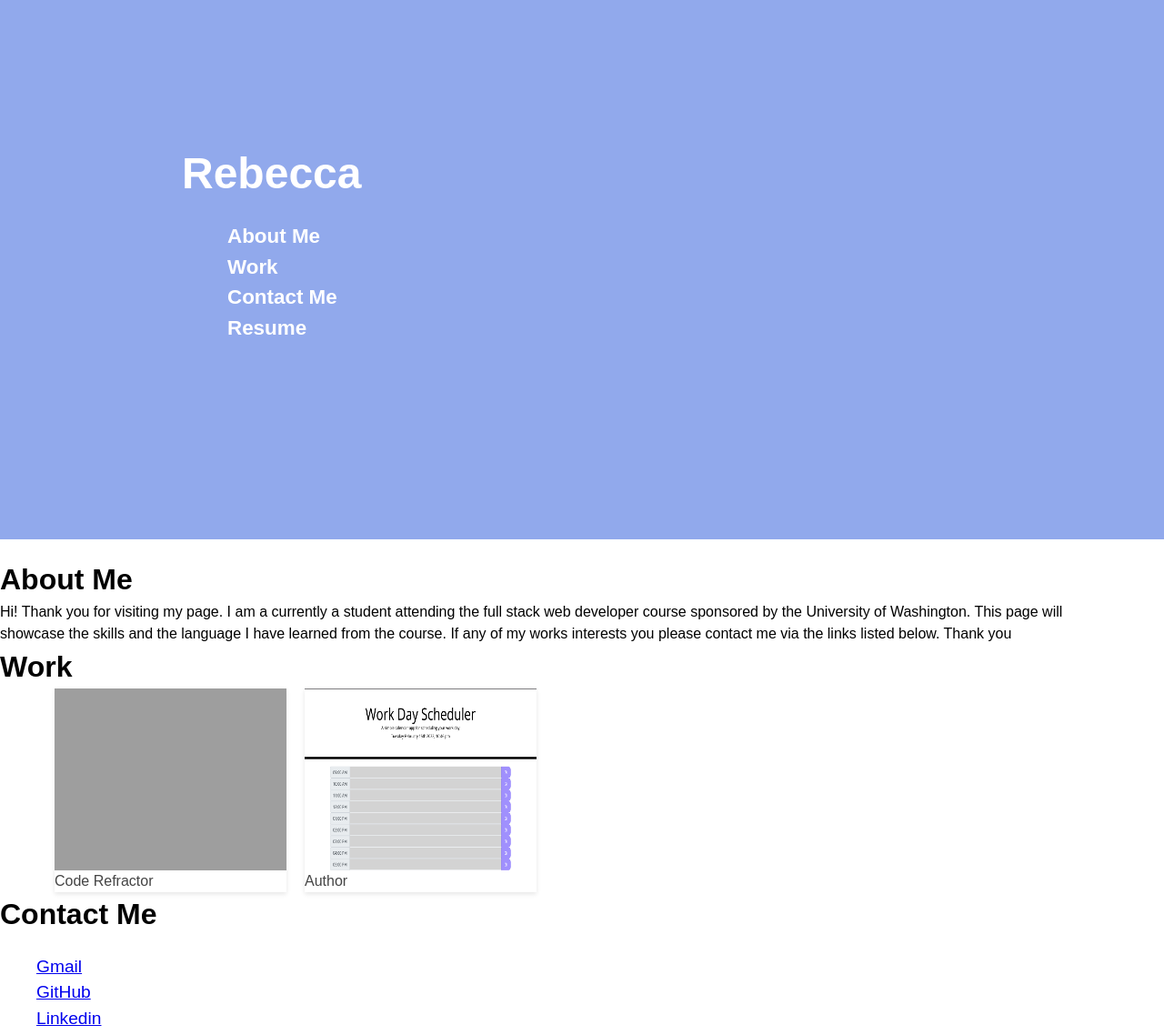
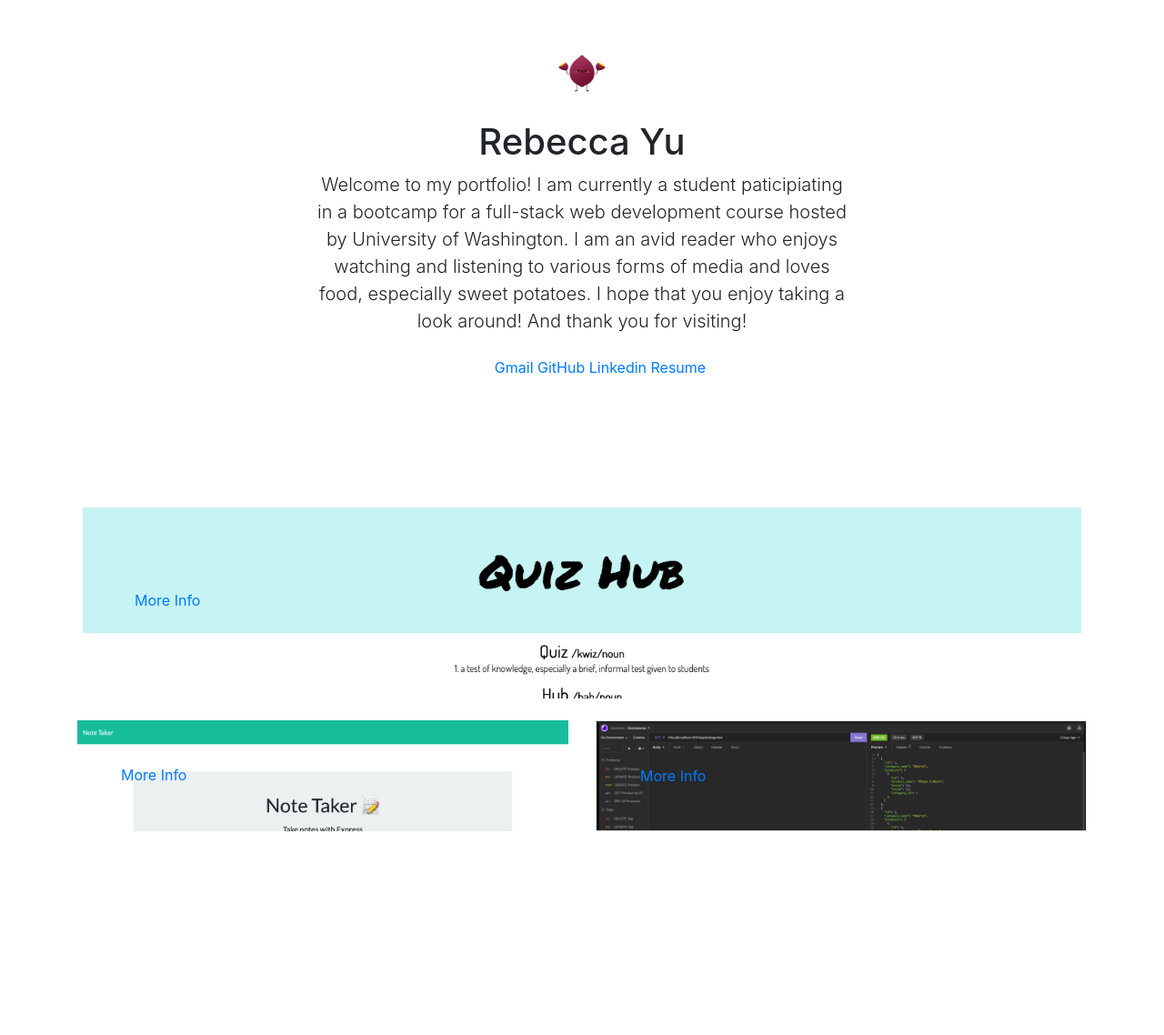
Before and after one commit to becca6758/Portfolio, a plain HTML site: page index.html in a window 1280 px wide. Shown: the part 45-1183 px from the top of the page at 91% size. After the commit the page ends 983 px from the top, so only its background shows below. Drawn offline with nearby package versions, Linux system fonts and the light colour scheme; grey boxes are pictures that could not be loaded.

Commit message:
commiting updates and changes for submission

```diff
--- a/assets/reset.css
+++ /dev/null
@@ -1,65 +0,0 @@
-*,
-*::before,
-*::after {
-  box-sizing: border-box;
-}
-
-body,
-h1,
-h2,
-h3,
-h4,
-p,
-figure,
-blockquote,
-dl,
-dd {
-  margin: 0;
-}
-
-ul {
-  list-style: none;
-}
-
-html:focus-within {
-  scroll-behavior: smooth;
-}
-
-body {
-  min-height: 100vh;
-  text-rendering: optimizeSpeed;
-  line-height: 1.5;
-  font-size: 16px;
-}
-
-a:not([class]) {
-  text-decoration-skip-ink: auto;
-}
-
-img,
-picture {
-  max-width: 100%;
-  display: block;
-}
-
-input,
-button,
-textarea,
-select {
-  font: inherit;
-}
-
-@media (prefers-reduced-motion: reduce) {
-  html:focus-within {
-   scroll-behavior: auto;
-  }
-
-  *,
-  *::before,
-  *::after {
-    animation-duration: 0.01ms !important;
-    animation-iteration-count: 1 !important;
-    transition-duration: 0.01ms !important;
-    scroll-behavior: auto !important;
-  }
-}
--- a/assets/style.css
+++ b/assets/style.css
@@ -1,117 +1,26 @@
-*{
-  font-family: Arial, Helvetica, sans-serif;
-}
-main {
-  display: flex;
-  height: 100vh;
+ul {
+  list-style-type: none;
 }
 
-.jumbotron {
-  background-color: rgb(145, 169, 236);
-  color: white;
-  padding: 200px;
-  margin-bottom: 20px;
+li {
+  display: inline;
 }
 
-h1 {
-  font-size: 3em;
+.jumbo-1 {
+  background-image: url("../assets/quiz-hub.png");
+  background-size: cover;
 }
 
-nav ul {
-  align-content: center;
-  justify-content: space-between;
+.jumbo-2 {
+  background-image: url("../assets/note-taker.png");
+  background-size: cover;
 }
 
-nav a {
-  color: #ffffff;
-  font-weight: bold;
-  text-decoration: none;
-  font-size: 1.4em;
-  padding: 5px 10px;
+.jumbo-3{
+  background-image: url("../assets/ecommerce\ pic.png");
+  background-size: cover;
 }
 
-nav a:hover {
-  color: rgb(214, 213, 189);
+@media (min-width: 992px) {
+  .rounded-lg-3 { border-radius: .3rem; }
 }
-
-#profile {
-  height: 100px;
-  background-image: url("https://cdn.webdesigntips.blog/wp-content/uploads/2020/12/How-to-Create-a-Mouse-Icon.png");
-}
-
-main{
-  align-content: center;
-}
-
-.heading {
-  left: 50px;
-  font-size: 2em;
-}
-
-
-.band {
-  width: 90%;
-  max-width: 1240px;
-  margin: 0 auto;
-
-  display: grid;
-
-  grid-template-columns: 1fr;
-  grid-template-rows: auto;
-  grid-gap: 20px;
-}
-
-.card {
-  background: white;
-  text-decoration: none;
-  color: #444;
-  box-shadow: 0 2px 5px rgba(0,0,0,0.1);
-  display: flex;
-  flex-direction: column;
-  min-height: 100%;
-}
-
-.work {
-  width: 100%;
-}
-
-.contact {
-  font-size: 1.2em;
-}
-
-.project {
-  border-style: double;
-  border-color: rgb(94, 157, 216);
-}
-
-
-@media screen and (max-width: 500px) {
-  .container{
-    flex-direction: column;
-    align-items: center;
-  }
-  .stuff {
-    margin-left: 0px;
-    padding: 10px;
-  }
-
-  .project {
-    max-width: 80%;
-  }
-
-  .band {
-    grid-template-columns: 1fr 1fr;
-  }
-
-}
-
-
-@media screen and (min-width: 800px) {
-
-  main {
-    max-width: 1200px;
-  }
-  .band {
-    grid-template-columns: 1fr 1fr 1fr 1fr;
-  }
-}
--- a/index.html
+++ b/index.html
@@ -5,11 +5,62 @@
     <meta http-equiv="X-UA-Compatible" content="IE=chrome">
     <meta name="viewport" content="width=device-width, initial-scale=1.0">
     <title>Portflio</title>
-    <link rel="stylesheet" href="./assets/reset.css" />
-    <link rel="stylesheet" href="./assets/style.css" />
-</head>
+    <link rel="stylesheet" href="https://cdn.jsdelivr.net/npm/bootstrap@4.6.1/dist/css/bootstrap.min.css" integrity="sha384-zCbKRCUGaJDkqS1kPbPd7TveP5iyJE0EjAuZQTgFLD2ylzuqKfdKlfG/eSrtxUkn" crossorigin="anonymous">
+    <link rel="stylesheet" href="./assets/style.css">
+  </head>
 <body>
-    <div class = "jumbotron">
+
+  <main>
+
+    <div class="px-4 py-5 my-5 text-center">
+      <img class="d-block mx-auto mb-4" src="../Portfolio/assets/sweet-potato.jpeg" alt="" width="72" height="57">
+      <h1 class="display-5 fw-bold">Rebecca Yu</h1>
+      <div class="col-lg-6 mx-auto">
+        <p class="lead mb-4">Welcome to my portfolio! I am currently a student paticipiating in a bootcamp for a full-stack web development course hosted by University of Washington. I am an avid reader who enjoys watching and listening to various forms of media and loves food, especially sweet potatoes. I hope that you enjoy taking a look around! And thank you for visiting! </p>
+        <div class="d-grid gap-2 d-sm-flex justify-content-sm-center">
+          <ul class="contact">
+            <li>
+              <a href="mailto:ugsung8970@gmail.com">Gmail</a>
+            </li>
+            <li>
+              <a href="https://github.com/becca6758">GitHub</a>
+            </li>
+            <li>
+              <a href="www.linkedin.com/in/rebecca-yu-798249117">Linkedin</a>
+            </li>
+            <li><a href="./assets/Resume.gdoc">Resume</a></li>
+        </ul>
+        </div>
+      </div>
+    </div>
+
+    <div class="container py-4">
+
+      <a href="https://quiz-hub-2022.herokuapp.com/">
+        <div class="jumbo-1 p-5 mb-4 bg-light rounded-3">
+          <div class="container-fluid py-5">
+            <a href="https://github.com/becca6758/quiz-hub/blob/57fbfdbe2403d6df66e03ea3a343421ea39bd5d3/README.md">More Info</a>
+          </div>
+        </div>
+      </a>
+
+      <div class="row align-items-md-stretch">
+        <div class="col-md-6">
+          <div class=" jumbo-2 h-100 p-5 text-white bg-dark rounded-3">
+            <a href="https://github.com/becca6758/note-taker/blob/f4ce7e0bfc030cc55918c7ef2d3be9902b65df57/README.md">More Info</a>
+          </div>
+        </div>
+
+        <div class="col-md-6">
+          <div class=" jumbo-3 h-100 p-5 bg-light border rounded-3">
+            <a href="https://github.com/becca6758/ecommerce-back-end/blob/04a577fe9a27ccdbca2aecd5a2901edc6a246334/README.md">More Info</a>
+          </div>
+        </div>
+      </div>
+
+
+  </main>
+   <!--  <div class = "jumbotron">
       <div class ="container">
         <h1>Rebecca</h1>
         <nav>
@@ -24,7 +75,7 @@
       </div>
 
       <main>
-          <div class ="container">
+           <div class ="container">
 
             <h2 id="about-me" class="heading">About Me</h2>
               <p class="stuff">
@@ -69,6 +120,6 @@
                     </li>
                 </ul>
           </div>
-      </main>
+      </main>-->
 </body>
 </html>
```
Also changed, not shown: assets/ecommerce pic.png (added), assets/note-taker.png (added), assets/quiz-hub.png (added), assets/sweet-potato.jpeg (added), 2 other files.
